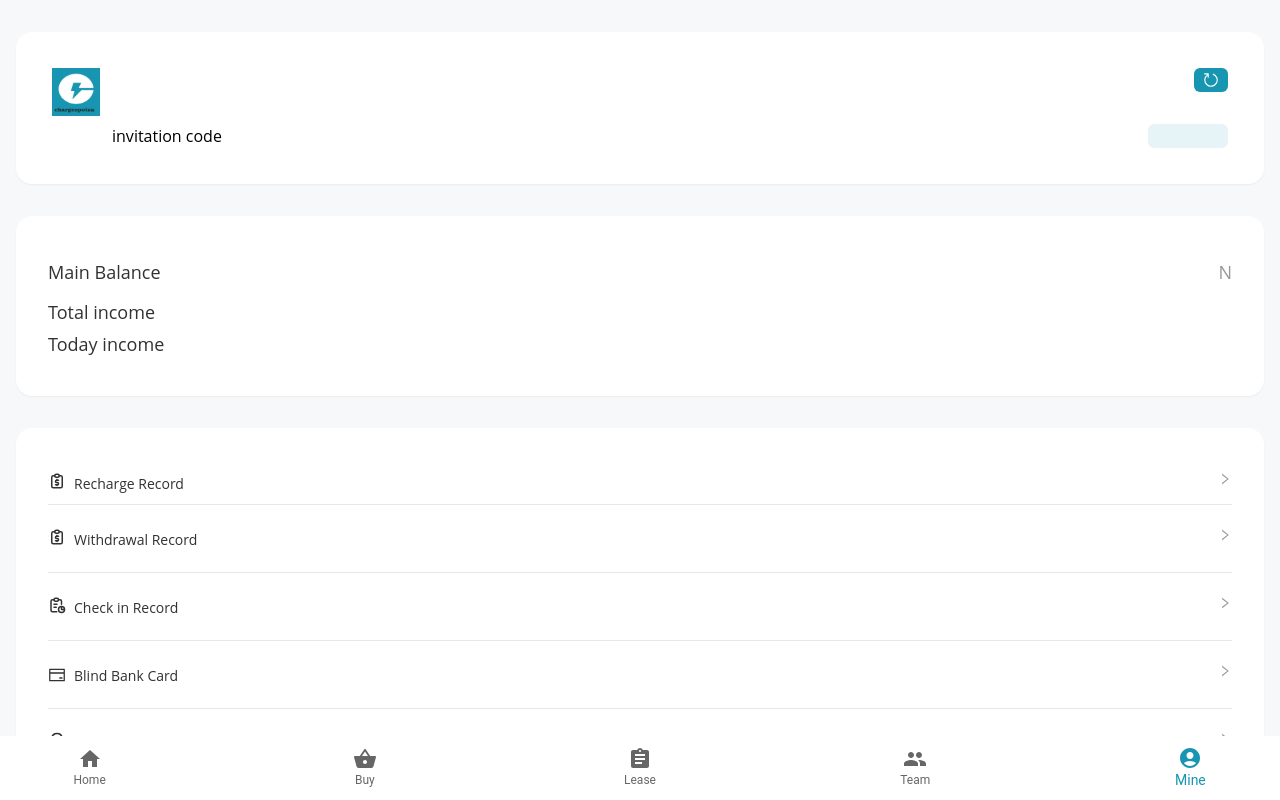
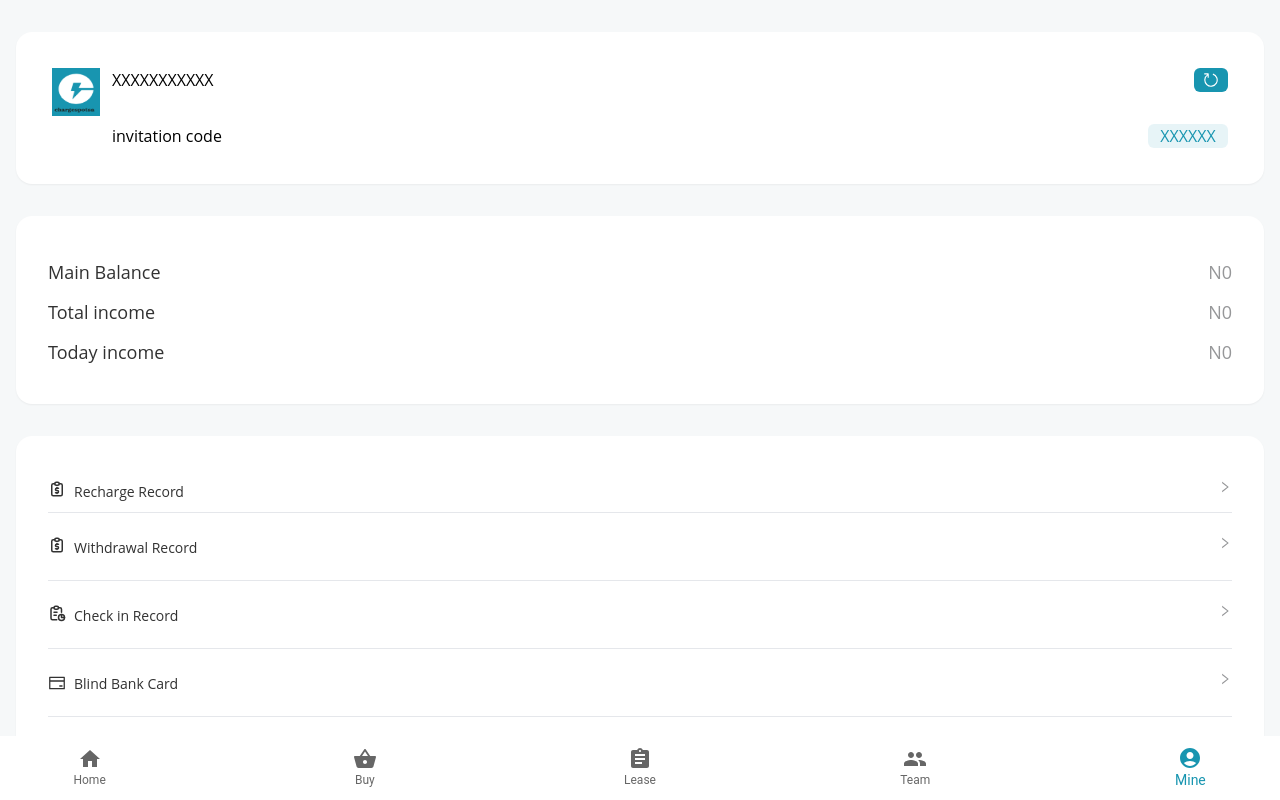
Before and after one commit to Sageer-M-Kabeer/charges_pots, a React (Create React App) app in the folder chargespots/: page /mine in a window 1280 px wide. Shown: the top 800 px of the page. Built offline with nearby package versions, Linux system fonts and the light colour scheme; no server answers.

Commit message:
fixed Checkin

```diff
--- a/chargespots/src/pages/CheckinRecordPage.js
+++ b/chargespots/src/pages/CheckinRecordPage.js
@@ -23,7 +23,7 @@ const CheckinRecordPage = () => {
     const fetchUserData = async () => {
       try {
         // Fetch user data using the access token
-        const response = await axios.get('http://3.91.225.206/account/transactions/checkin/', {
+        const response = await axios.get('https://queentest.com.ng/account/transactions/checkin/', {
           headers: {
             'Content-Type': 'application/json',
             'Authorization': `Bearer ${accessToken}`,
--- a/chargespots/src/pages/HomePage.js
+++ b/chargespots/src/pages/HomePage.js
@@ -63,16 +63,18 @@ export default function HomePage() {
 
   const CheckinUser = async (e) => {
     e.preventDefault();
-  try {
-    // Fetch user data using the access token
-    const response = await axios.post('https://queentest.com.ng/account/checkin/', {
-        headers: {
-          'Content-Type': 'application/json',
-          'Authorization': `Bearer ${accessToken}`,
-        },
-      withCredentials: true,
-    });
-
+    try {
+      const response = await axios.post(
+        'https://queentest.com.ng/account/checkin/',
+        {},  // Empty data object if you don't need to send any data
+        {
+          headers: {
+            'Content-Type': 'application/json',
+            'Authorization': `Bearer ${localStorage.getItem('token')}`,
+          },
+          withCredentials: true,
+        }
+      );
 
     const details = response.data;
     if(response.status === 201){
--- a/chargespots/src/pages/InviteFriends.js
+++ b/chargespots/src/pages/InviteFriends.js
@@ -8,7 +8,7 @@ import axios from 'axios';
 const InviteFriends = () => {
 
     const accessToken = localStorage.getItem('token');
-    const [inviteCode, setInviteCode] = useState('')
+    const [inviteCode, setInviteCode] = useState('XXXXXX')
 
     const copyToClipBoard = (e) => {
         navigator.clipboard.writeText(e).then(() => {
--- a/chargespots/src/pages/Lease.js
+++ b/chargespots/src/pages/Lease.js
@@ -83,17 +83,16 @@ const Lease = () => {
 
                     <div className="flex mx-auto text-left justify-center p-3 rounded-md border-solid border-[#f1edfe] border-2">
                                     <div className="">
-                                        <div className="text-lg text-[#333] font-semibold">Circle Day</div>
+                                        <div className="text-lg text-[#333] font-semibold">Circle Days</div>
                                         <div className="text-md text-[#333] font-semibold">{subscription.current_circle_day}</div>
                                     </div>
                                     </div>
                                     <div className="flex mx-auto text-left justify-center p-3 rounded-md border-solid border-[#f1edfe] border-2">
                                     <div className="">
                                     <div className="text-lg text-[#333] font-semibold">Total Revenue</div>
-                                        <div className="text-md text-[rgb(24,142,176)] font-semibold">N500</div>
+                                        <div className="text-md text-[rgb(24,142,176)] font-semibold">{subscription.vip.total_revenue}</div>
                                     </div>
                                     </div>
-
                     </div>
                 </div>
               </div>
--- a/chargespots/src/pages/Mine.js
+++ b/chargespots/src/pages/Mine.js
@@ -17,11 +17,11 @@ const Mine = () => {
    const accessToken =  localStorage.getItem('token')
    console.log(accessToken)
 
-    const [phoneNumber, setPhoneNumber] = useState('');
-  const [accountBalance, setAccountBalance] = useState('');
-  const [inviteCode, setInviteCode] = useState('');
-  const [totalIncome, setTotalIncome] = useState("");
-  const [totalIncomeToday, setTotalIncomeToday] = useState("");
+    const [phoneNumber, setPhoneNumber] = useState('XXXXXXXXXXX');
+  const [accountBalance, setAccountBalance] = useState(0);
+  const [inviteCode, setInviteCode] = useState('XXXXXX');
+  const [totalIncome, setTotalIncome] = useState(0);
+  const [totalIncomeToday, setTotalIncomeToday] = useState(0);
 
   useEffect(() => {
     const fetchUserData = async () => {
@@ -104,11 +104,11 @@ const Mine = () => {
                                     </div>
                                     <div className="flex relative box-border w-full p-[10px,16px] font-[500]  text-[#323232]  mb-2 text-[18px] leading-[24px]">
                                         <div className="flex-1 "> <span>Total income</span></div>
-                                        <div className="relative text-right text-[#969799] mb-2 overflow-hidden "> <span>{totalIncome}</span></div>
+                                        <div className="relative text-right text-[#969799] mb-2 overflow-hidden "> <span>N{totalIncome}</span></div>
                                     </div>
                                     <div className="flex relative box-border w-full p-[10px,16px] font-[500]  text-[#323232] mb-2 text-[18px] leading-[24px]">
                                         <div className="flex-1 "> <span>Today income</span></div>
-                                        <div className="relative text-right text-[#969799] overflow-hidden "> <span>{totalIncomeToday}</span></div>
+                                        <div className="relative text-right text-[#969799] overflow-hidden "> <span>N{totalIncomeToday}</span></div>
                                     </div>
 
 
--- a/chargespots/src/pages/Recharge.js
+++ b/chargespots/src/pages/Recharge.js
@@ -20,11 +20,21 @@ const Recharge = () => {
 
 
     const copyToClipBoard = (e) => {
-    navigator.clipboard.writeText(e).then(() => {
-    }).catch(err => {
-    //   console.error('Unable to copy text to clipboard', err);
-    });
-}
+      // Check if e is a string
+      if (typeof e !== 'string') {
+        console.error('Invalid input. Expected a string.');
+        return;
+      }
+
+      navigator.clipboard.writeText(e)
+        .then(() => {
+          console.log('Text copied to clipboard successfully:', e);
+        })
+        .catch(err => {
+          console.error('Unable to copy text to clipboard', err);
+        });
+    }
+
 
     const {amount} = useParams();
     // console.log(amount)
@@ -44,6 +54,11 @@ const Recharge = () => {
   const [narration, setNarration] = useState("");
   const [proof, setProof] = useState('')
   const [value, setValue] = useState('')
+  const [admminAccountNum, setAdminAccountNumber] = useState('XXXXXXXXXX');
+  const [adminAccountName, setAdminAccountName] = useState('XXXXXXXXXX');
+  const [adminBankName, setAdminBankName] = useState('XXXXXXXXXX');
+  const [accountdata, setData] = useState([]);
+
 
 
   const checkLength = (val) => val < 1000 ? true: false
@@ -66,8 +81,28 @@ const Recharge = () => {
       }
     };
 
+    const fetchAccountDetails = async () => {
+      try {
+        const response = await axios.get('https://queentest.com.ng/account/our_bank_details/', {
+          headers: {
+            'Content-Type': 'application/json',
+            'Authorization': `Bearer ${accessToken}`,
+          },
+          withCredentials: true, // Send cookies with the request
+        });
+        const details = response.data
+        setData(response.data);
 
-  //   eraseAmount()
+        setAdminAccountNumber(details.account_number);
+        setAdminAccountName(details.account_name)
+        setAdminBankName(details.bank_name)
+      } catch (error) {
+        console.error('Error fetching user data:', error);
+      }
+    };
+
+
+    fetchAccountDetails()
     checkAccessToken();
   }, [accessToken]);
 
@@ -212,26 +247,28 @@ const Recharge = () => {
                                             '><TbCurrencyNaira className='inline-flex justify-center items-center text-xl my-auto'/><font>{amount}</font></span> to the account
                                         </div>
                                 <form onSubmit={handleSubmit(onSubmit)} method='POST'>
+                                {accountdata.map((x, index) => (
                                 <div className='flex justify-between flex-col mb-8'>
                                        <div className='mt-3 outline-none bg-slate-300 h-[40px] flex items-center py-10 px-4 rounded-md'>
                                         <div className='flex items-center justify-between flex-1 flex-row'>
                                             {/* <font>NAra</font> */}
                                             <label className='text-[#323232] text-md w-full'>Account Number</label>
-                                            <font className="text-[#42afce] font-bold text-md w-full">45676456434
+                                            <font className="text-[#42afce] font-bold text-md w-full">{x.account_number ?? 'XXXXXXXXXX'}
                                              </font>
                                              <div className="text-[#e6a9b0] text-lg">
-                                                <button><IoIosCopy className=""/></button>
+                                                <button onClick={(e) => copyToClipBoard(x.account_number)}><IoIosCopy className=""/></button>
                                                 </div>
 
                                         </div>
                                     </div>
+
                                     <div className='mt-3 outline-none bg-slate-300 h-[40px] flex items-center py-10 px-4 rounded-md'>
                                         <div className='flex items-center justify-between flex-1 flex-row'>
                                             {/* <font>NAra</font> */}
                                             <label className='text-[#323232] text-md w-full'>Bank Name</label>
-                                            <font className="text-[#42afce] font-bold text-md w-full">yty suui s yus i</font>
+                                            <font className="text-[#42afce] font-bold text-md w-full">{x.bank_name ?? 'XXXXXXXXXX'}</font>
                                             <div className="text-[#e6a9b0] text-lg">
-                                                <button onClick={copyToClipBoard('eyyuus')}><IoIosCopy className=""/></button>
+                                                <button onClick={(e) => copyToClipBoard(x.bank_name)}><IoIosCopy className=""/></button>
                                                 </div>
                                         </div>
                                     </div>
@@ -239,9 +276,9 @@ const Recharge = () => {
                                         <div className='flex items-center justify-between flex-1 flex-row'>
                                             {/* <font>NAra</font> */}
                                             <label className='text-[#323232] text-md w-full'>Account Name</label>
-                                            <font className="text-[#42afce] font-bold text-md w-full">yty suui s yus i</font>
+                                            <font className="text-[#42afce] font-bold text-md w-full">{x.account_name ?? 'XXXXXXXXXX'}</font>
                                             <div className="text-[#e6a9b0] text-lg">
-                                                <button><IoIosCopy className=""/></button>
+                                                <button onClick={(e) => copyToClipBoard(x.account_name)}><IoIosCopy className=""/></button>
                                                 </div>
                                         </div>
                                     </div>
@@ -317,7 +354,8 @@ const Recharge = () => {
                                         </div>
                                     </div>
                                 </div>
-                                </form>
+                              ))}
+                              </form>
                             </div>
                         </div>
                     </div>
```
Also changed, not shown: chargespots/src/pages/Team.js (+16 -19 lines).
